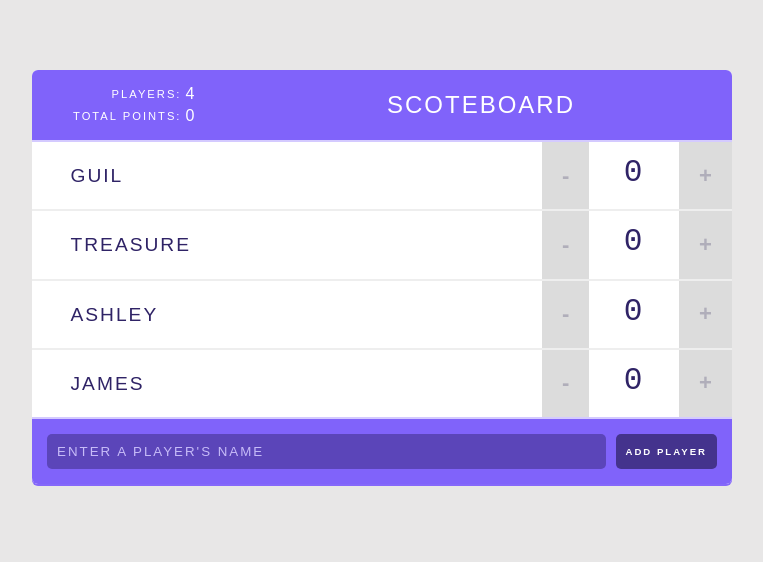
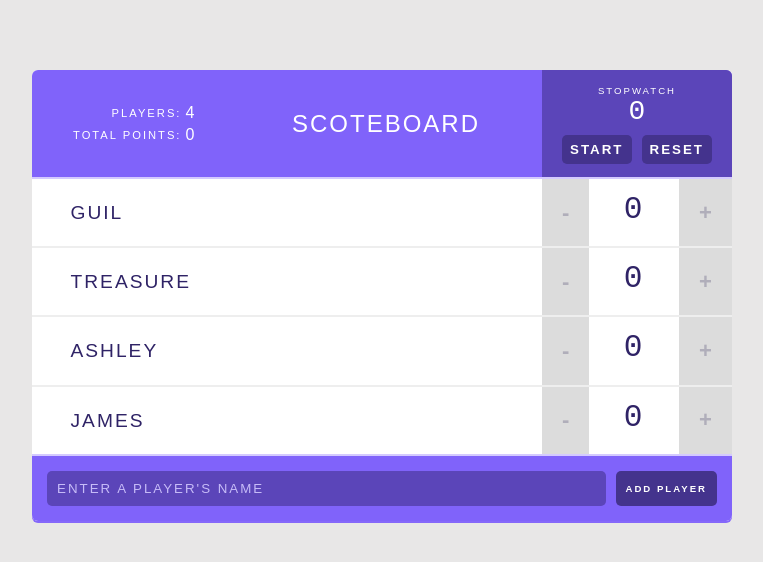
Before and after one commit to FanFunKat/Playground, a React (Vite) app in the folder 24th_challenge/my-app/: page / in a window 1280 px wide. Shown: the top 562 px of the page, without its empty margins (258-1021 px from the left). Built offline with nearby package versions, Linux system fonts and the light colour scheme.

Commit message:
designed Stopwatch

```diff
--- a/24th_challenge/my-app/src/components/Header.jsx
+++ b/24th_challenge/my-app/src/components/Header.jsx
@@ -1,11 +1,13 @@
 import React from 'react'
 import { Stats } from './Stats';
+import { Stopwatch } from './Stopwatch';
 
 export const Header = (props) => {
   return (
     <header>
       <Stats players={props.players} />
       <h1>{props.title}</h1>
+      <Stopwatch />
     </header>
   )
 }
--- /dev/null
+++ b/24th_challenge/my-app/src/components/Stopwatch.jsx
@@ -0,0 +1,13 @@
+import React, { useState } from 'react';
+
+export function Stopwatch() {
+
+  return (
+    <div className="stopwatch">
+      <h2>Stopwatch</h2>
+      <span className="stopwatch-time">0</span>
+      <button>Start</button>
+      <button>Reset</button>
+    </div>
+  );
+}
```
